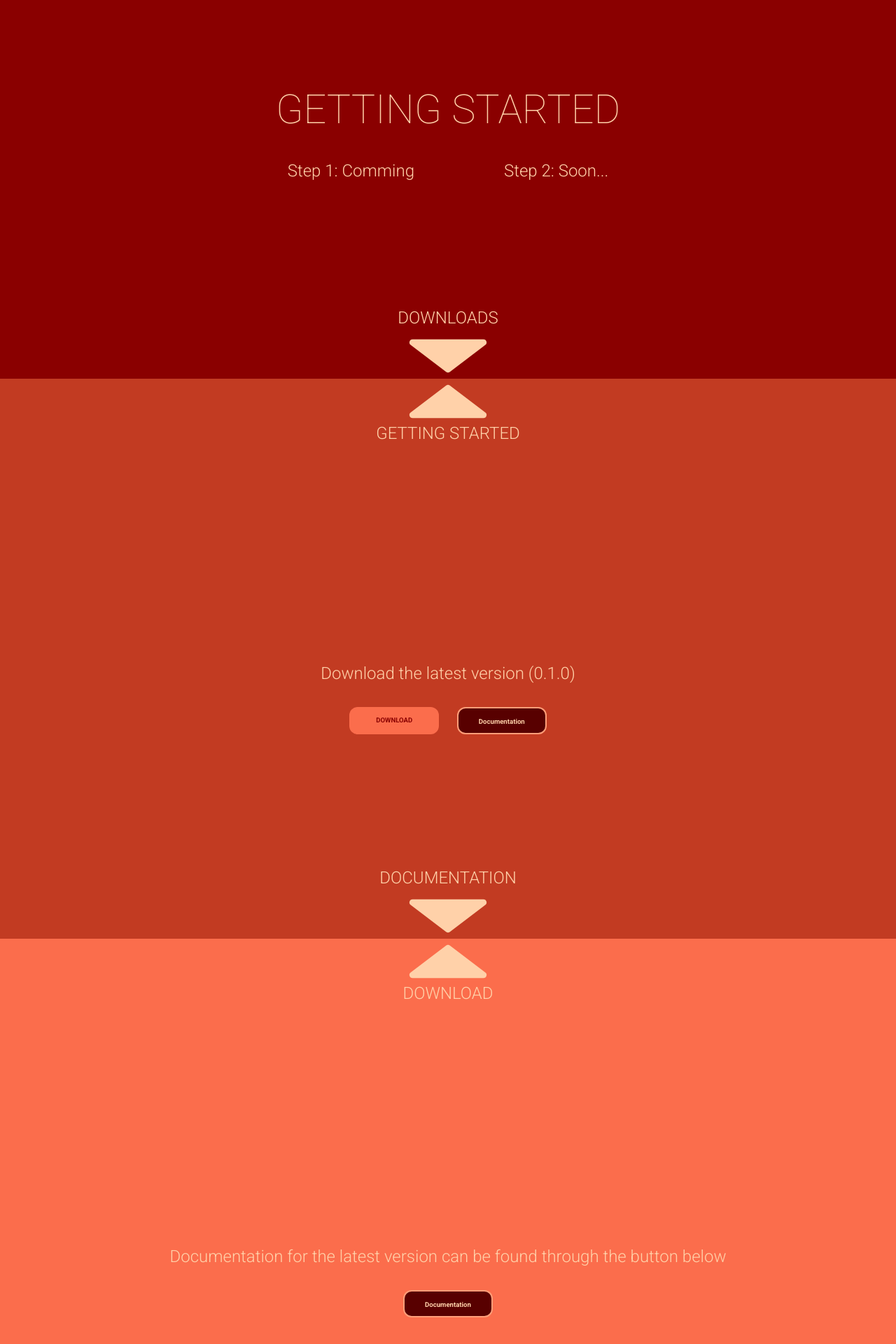
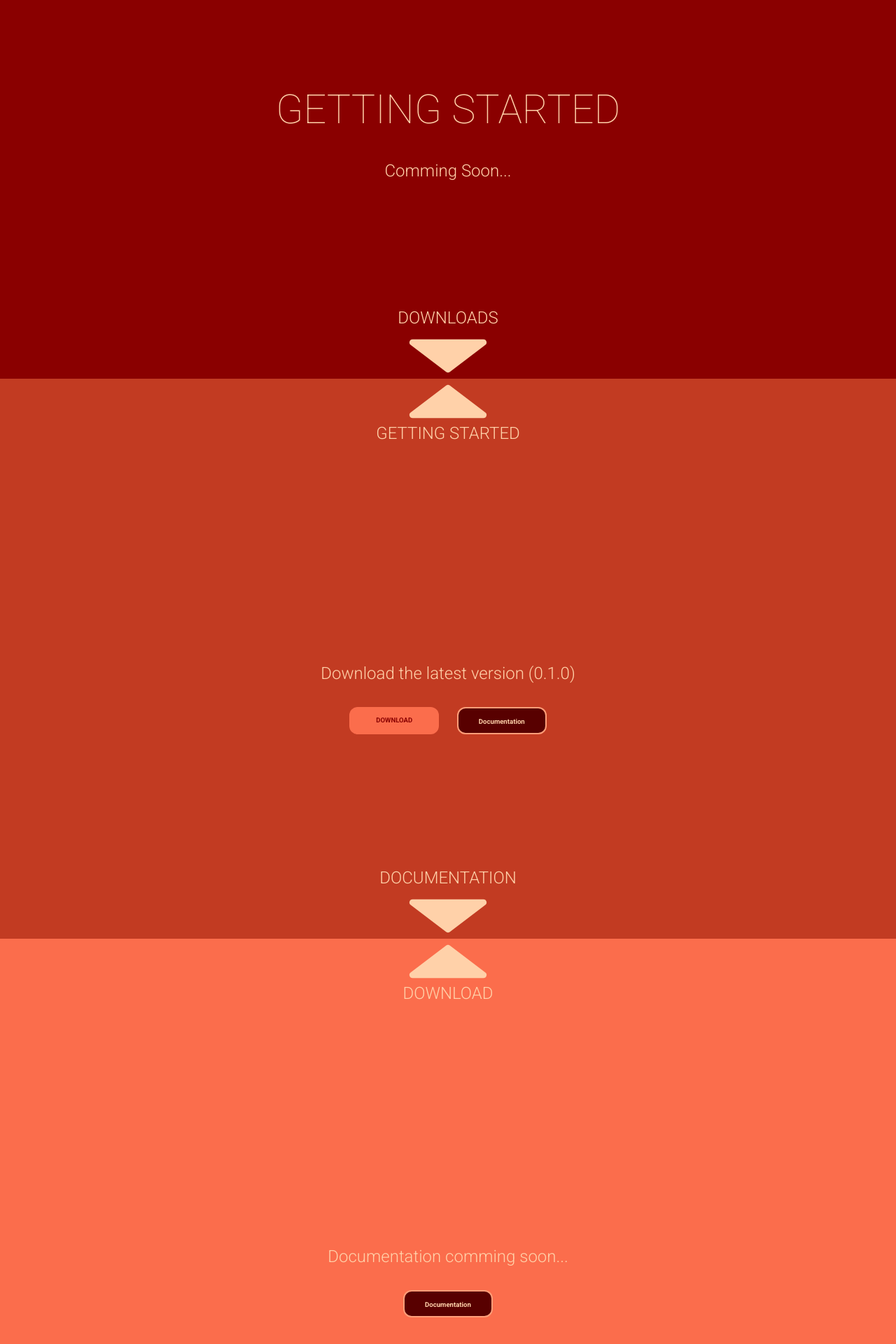
Before and after one commit to Udrian/typeo_web, a React (Create React App) app in the folder TypeoWeb/ClientApp/: page / in a window 1280 px wide. Shown: the part 1059-2979 px from the top of the page at 70% size. Built offline with nearby package versions, Linux system fonts and the light colour scheme.

Commit message:
Fixed styling and wording a bit

```diff
--- a/TypeoWeb/ClientApp/src/components/home/homePage.css
+++ b/TypeoWeb/ClientApp/src/components/home/homePage.css
@@ -1,9 +1,3 @@
-#step1, #step2 {
-    text-align: center;
-    padding-left: 5vw;
-    padding-right: 5vw;
-}
-
 /*
 Roboto weights:
     100 thin titles
--- a/TypeoWeb/ClientApp/src/components/home/navigation.css
+++ b/TypeoWeb/ClientApp/src/components/home/navigation.css
@@ -24,7 +24,11 @@
     }
 
 .backNavigation {
+    justify-content: flex-start;
+    color: inherit;
+    text-decoration: inherit;
 }
-    .backNavigation h2 {
-        text-decoration: unset;
+    .backNavigation:hover {
+        color: inherit;
+        text-decoration: inherit;
     }
--- a/TypeoWeb/ClientApp/src/components/home/sections/DocumentationSection.js
+++ b/TypeoWeb/ClientApp/src/components/home/sections/DocumentationSection.js
@@ -11,7 +11,7 @@ export class DocumentationSection extends Component {
     render() {
         return (
             <>
-                <h2>Documentation for the latest version can be found through the button below</h2>
+                <h2>Documentation comming soon...</h2>
                 <div className="buttonBar">
                     <DocumentButton />
                 </div>
--- a/TypeoWeb/ClientApp/src/components/home/sections/GettingStartedSection.js
+++ b/TypeoWeb/ClientApp/src/components/home/sections/GettingStartedSection.js
@@ -12,8 +12,7 @@ export class GettingStartedSection extends Component {
             <>
                 <h1>GETTING STARTED</h1>
                 <div className="buttonBar">
-                    <h2 id="step1">Step 1: Comming</h2>
-                    <h2 id="step2">Step 2: Soon...</h2>
+                    <h2>Comming Soon...</h2>
                 </div>
             </>
         );
```
